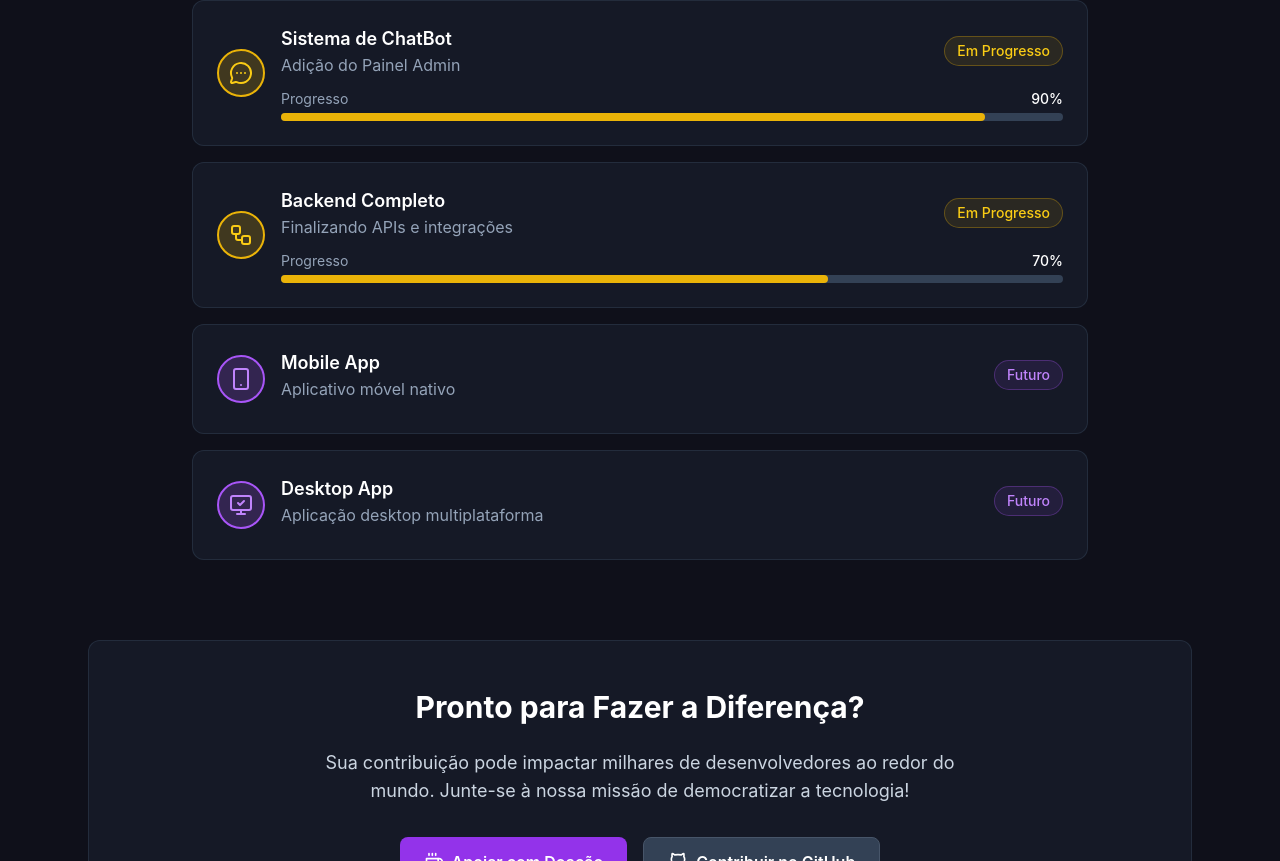
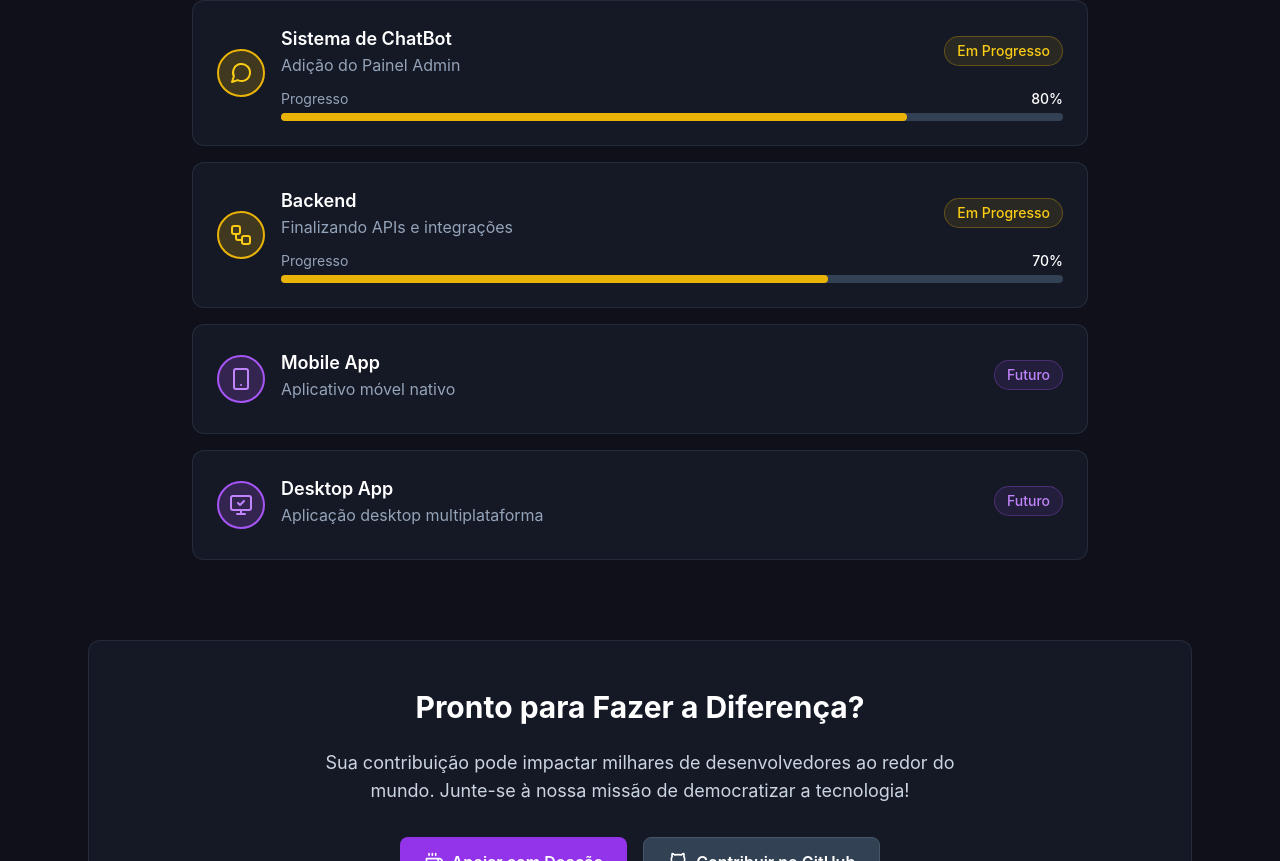
Before and after one commit to NoxMediaStudio/NoxMedia, a React (Vite) app: page /about in a window 1280 px wide. Shown: the part 2130-2991 px from the top of the page. Built offline with nearby package versions, Linux system fonts and the light colour scheme; no server answers; a web font is replaced by a local one.

Commit message:
Update AboutPage.tsx

```diff
--- a/components/AboutPage.tsx
+++ b/components/AboutPage.tsx
@@ -8,9 +8,9 @@ import {
     Coffee,
     Zap,
     Globe,
+    Award,
     MessageCircle,
     Rocket,
-    MessageCircleMore,
     Workflow,
     Smartphone,
     MonitorCheck,
@@ -61,13 +61,13 @@ const ROADMAP_DATA = [
         id: 1,
         title: "Sistema de ChatBot",
         description: "Adição do Painel Admin",
-        progress: 90,
+        progress: 80,
         status: "in-progress" as const,
-        icon: MessageCircleMore
+        icon: MessageCircle
     },
     {
         id: 2,
-        title: "Backend Completo",
+        title: "Backend",
         description: "Finalizando APIs e integrações",
         progress: 70,
         status: "in-progress" as const,
```
